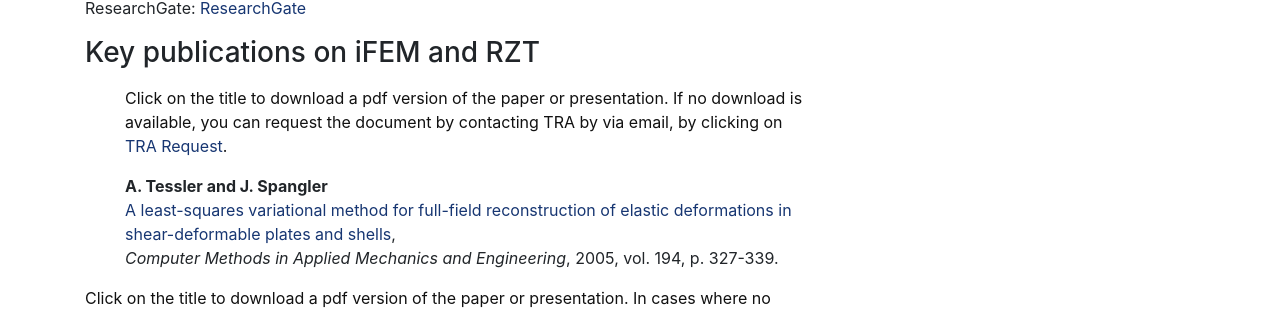
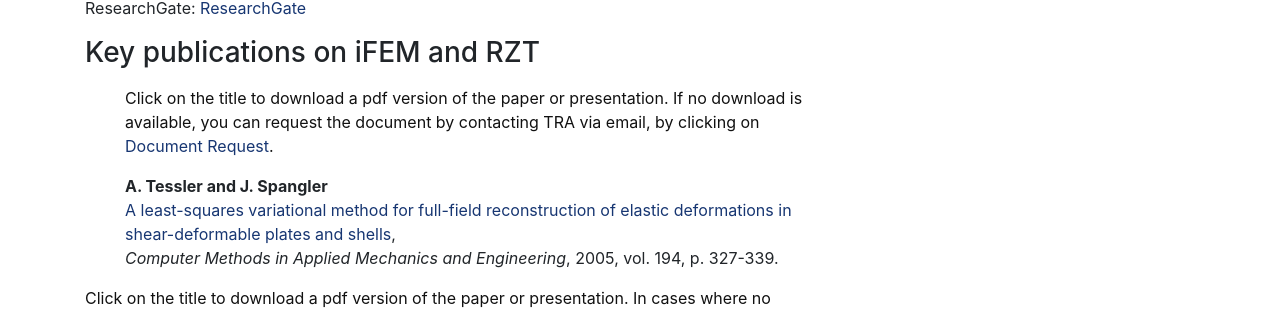
Before and after one commit to tessler-research/tessler-research.github.io, a Jekyll site: the page built from _pages/publications.html, in a window 1280 px wide and 900 px high. Shown: the part 292-602 px from the top of the window. Built offline with Jekyll 4.4.1, drawn with Linux system fonts in a browser that asks for light colours.

Commit message:
Update publications.html

```diff
--- a/_pages/publications.html
+++ b/_pages/publications.html
@@ -24,8 +24,8 @@ permalink: /publications/
 </p>
               <p style="color:#111111;">
                   Click on the title to download a pdf version of the paper or presentation.
-        If no download is available, you can request the document by contacting TRA by via email, by clicking on
-              <a href="mailto:tessler.research@gmail.com?subject=Document_Request">TRA Request</a>.
+        If no download is available, you can request the document by contacting TRA via email, by clicking on
+              <a href="mailto:tessler.research@gmail.com?subject=Document_Request">Document Request</a>.
 
               </p>
 <p>
```
